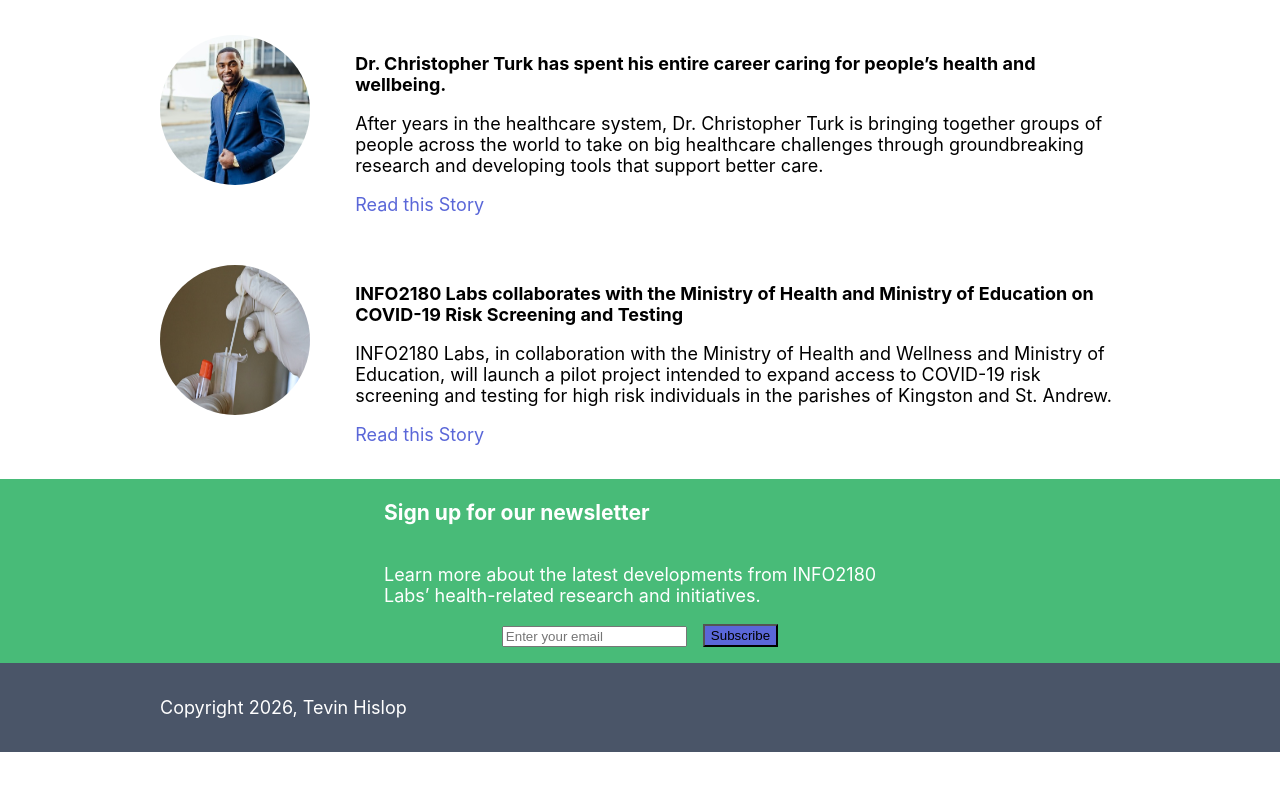
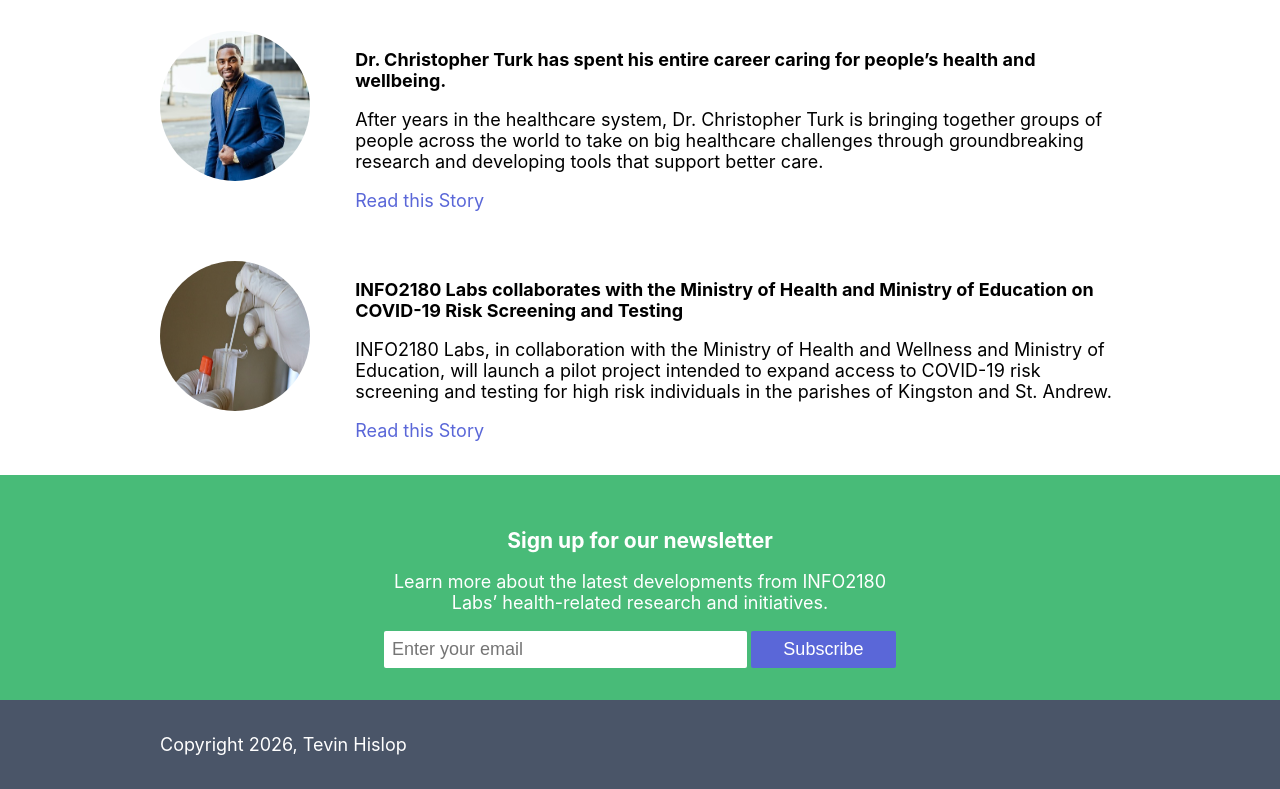
Before and after one commit to tevinh7612/info2180-project1, a plain HTML site: page index.html in a window 1280 px wide. Shown: the part 1176-1965 px from the top of the page. Before the commit the page ends 1928 px from the top, so only its background shows below. Drawn offline with Linux system fonts and the light colour scheme.

Commit message:
Fixed inheritance misses, refine cards and newsletter input

```diff
--- a/styles.css
+++ b/styles.css
@@ -84,10 +84,11 @@ a {
 }
 
 .card{
+	border-width: 1px;
 	border-color: #e2e8f0;
 	border-style: solid;
 	border-radius: 5px;
-	box-shadow: 2px 2px #e2e8f0;
+	box-shadow: 2px 2px 12px #e2e8f0;
 	padding: 10px;
 }
 
@@ -129,7 +130,7 @@ a {
 	padding: 1rem 0;
 }
 
-.stories h2, a{
+.stories h2, .stories a{
 	color: #5a67d8;
 }
 
@@ -146,24 +147,51 @@ a {
 .newsletter{
 	background-color: #48bb78;
 	color: white;
+	padding: 2rem 0;
+}
+
+.newsletter .container h3{
+	margin-bottom: 0;
 }
 
 .newsletter .container {
 	display: flex;
 	flex-direction: column;
 	max-width: 40%;
+	align-items: center;
+	text-align: center;
+}
 
+.newsletter .container form{
+	display: flex;
+	justify-content: space-between;
+	width: 100%;
+	gap: 4px;
+}
+
+.newsletter .form-group input, .newsletter button{
+	font-size: inherit;
+	padding: 0.5rem;
+}
+
+.newsletter .form-group{
+	flex-grow: 7;
+}
+
+.newsletter .form-group input{
+	box-sizing: border-box;
+	width: 100%;
+	border-style: none;
+	border-radius: 2px;
 }
 
 .newsletter button{
 	background-color: #5a67d8;
-}
-
-.newsletter .container form{
-	display: flex;
-	justify-content: center;
-	gap: 1rem;
-	padding-bottom: 1rem;
+	color: white;
+	border-style: none;
+	border-radius: 2px;
+	flex-grow: 3;
+	cursor: pointer;
 }
 
 footer{
@@ -171,8 +199,3 @@ footer{
 	color: white;
 	padding: 1rem 0;
 }
-
-
-img {
-	width: 150px;
-}
```
